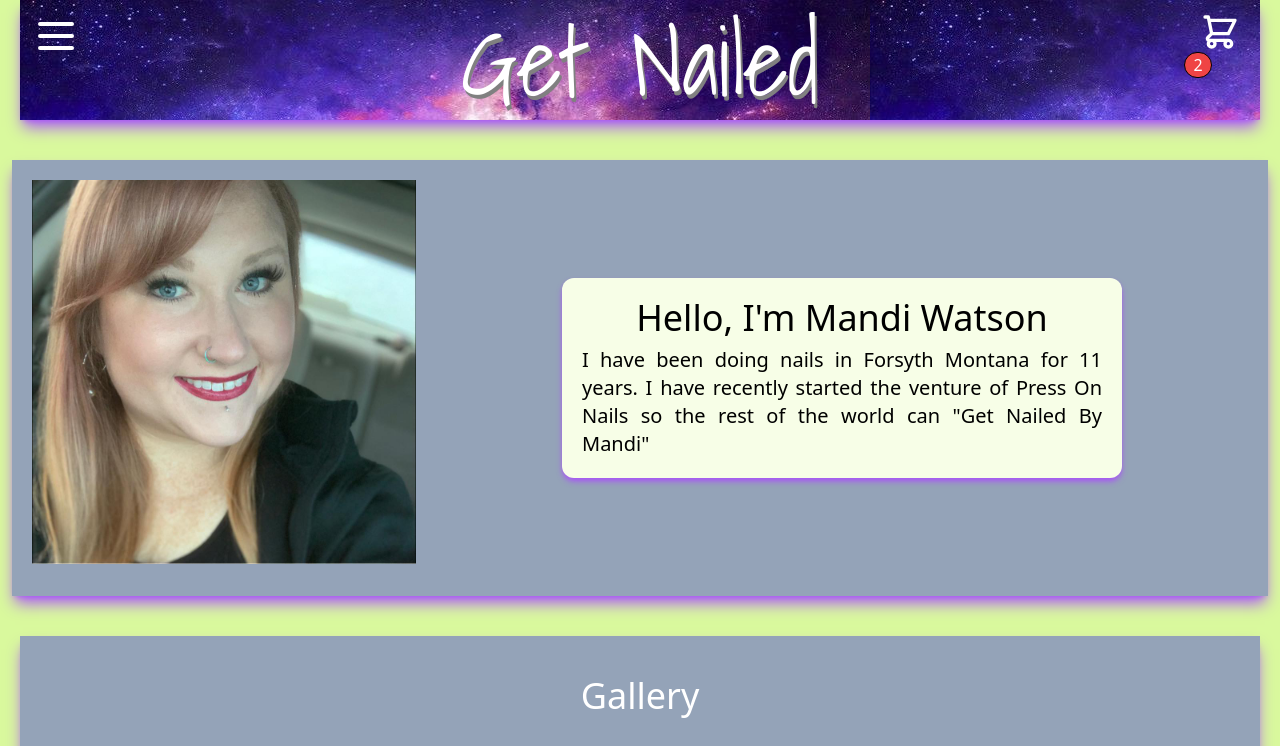
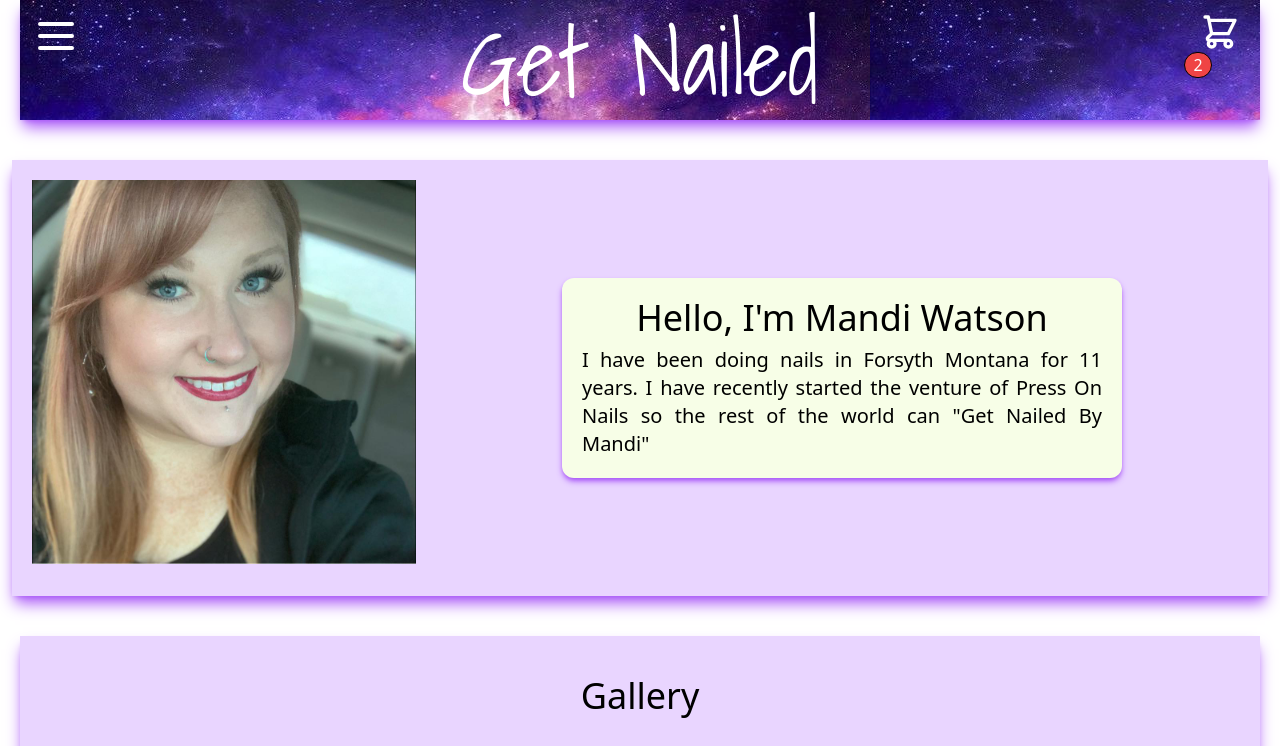
Before and after one commit to ccarver80/GetNailed, a React (Create React App) app in the folder client/: page / in a window 1280 px wide. Shown: the top 746 px of the page. Built offline with nearby package versions, Linux system fonts and the light colour scheme.

Commit message:
Ready for back end express app

```diff
--- a/client/package.json
+++ b/client/package.json
@@ -9,7 +9,7 @@
     "react": "^17.0.2",
     "react-dom": "^17.0.2",
     "react-image-gallery": "^1.2.7",
-    "react-router-dom": "^6.2.2",
+    "react-router-dom": "^6.3.0",
     "react-scripts": "5.0.0",
     "web-vitals": "^2.1.4"
   },
--- a/client/src/App.js
+++ b/client/src/App.js
@@ -1,13 +1,21 @@
 import Main from "./Components/Main";
 import './index.css'
+import {BrowserRouter, Routes, Route} from 'react-router-dom'
+import Admin from "./Components/Admin";
 
 
 
 function App() {
   return (
-  <>
-    <Main />
-  </>
+
+   <BrowserRouter>
+      <Routes>
+        <Route exact path='/' element={<Main />} />
+        <Route path="/admin" element={<Admin />} />
+      </Routes>
+      </BrowserRouter>
+
+
 
   );
 }
--- /dev/null
+++ b/client/src/Components/Admin.js
@@ -0,0 +1,8 @@
+import react from 'react'
+
+
+export default function Admin() {
+    return (
+        <h1>Admin</h1>
+    )
+}
--- a/client/src/Components/Header.js
+++ b/client/src/Components/Header.js
@@ -3,7 +3,7 @@ import React from "react";
 export default function Header() {
   return (
     <div className="mx-5 flex h-[120px] bg-space shadow-purple-500 shadow-lg">
-      <h1 className="lg:text-8xl md:text-6xl text-5xl text-white text-shadow mx-auto my-auto font-Shadows">
+      <h1 className="lg:text-8xl md:text-6xl text-5xl text-white mx-auto my-auto font-Shadows">
         Get Nailed
       </h1> <div className="absolute left-8 top-3">
         <svg
--- a/client/src/Components/Main.js
+++ b/client/src/Components/Main.js
@@ -8,11 +8,11 @@ import images from './Imgs'
 
 export default function About() {
   return (
-    <div className=" bg-lime-200">
+    <div className=" bg-white">
       <Header />
       {/* ============================== ABOUT ME ====================================== */}
 
-      <div className="lg:flex md:flex block shadow-purple-500 shadow-lg bg-slate-400 p-5 mx-3 mt-10 ">
+      <div className="lg:flex md:flex block shadow-purple-500 shadow-lg bg-purple-200 p-5 mx-3 mt-10 ">
         <img className="lg:h-96 md:h-56 mr-5 mb-3" src={Mandi} />
         <div className="mx-auto my-auto bg-lime-50 p-5 lg:w-[35rem] rounded-xl shadow-purple-500 shadow-md  text-center">
           <h1 className="text-4xl mx-auto my-auto">Hello, I'm Mandi Watson</h1>
@@ -24,17 +24,17 @@ export default function About() {
       </div>
 
       {/* ================================ Photo Gallery ======================================== */}
-        <div className="flex shadow-purple-500 shadow-lg bg-slate-400 p-10 mt-10 mx-5 ">
+        <div className="flex shadow-purple-500 shadow-lg bg-purple-200 p-10 mt-10 mx-5 ">
         <div className="mx-auto sm:w-auto w-[200px]">
-        <h1 className="text-4xl text-center text-white mb-2">Gallery</h1>
+        <h1 className="text-4xl text-center text-black mb-2">Gallery</h1>
         <ImageGallery items={images}  />
         </div>
         </div>
 
 
       {/* ================================== Store =============================================== */}
-        <div className="text-center h-screen bg-slate-400 mt-10 mx-5">
-          <h1 className= "text-4xl text-white">Store</h1>
+        <div className="text-center h-screen bg-purple-200 mt-10 mx-5">
+          <h1 className= "text-4xl text-black">Store</h1>
         </div>
     </div>
   );
```
Also changed, not shown: 1 other file (tests, documents, lock files or other folders).
